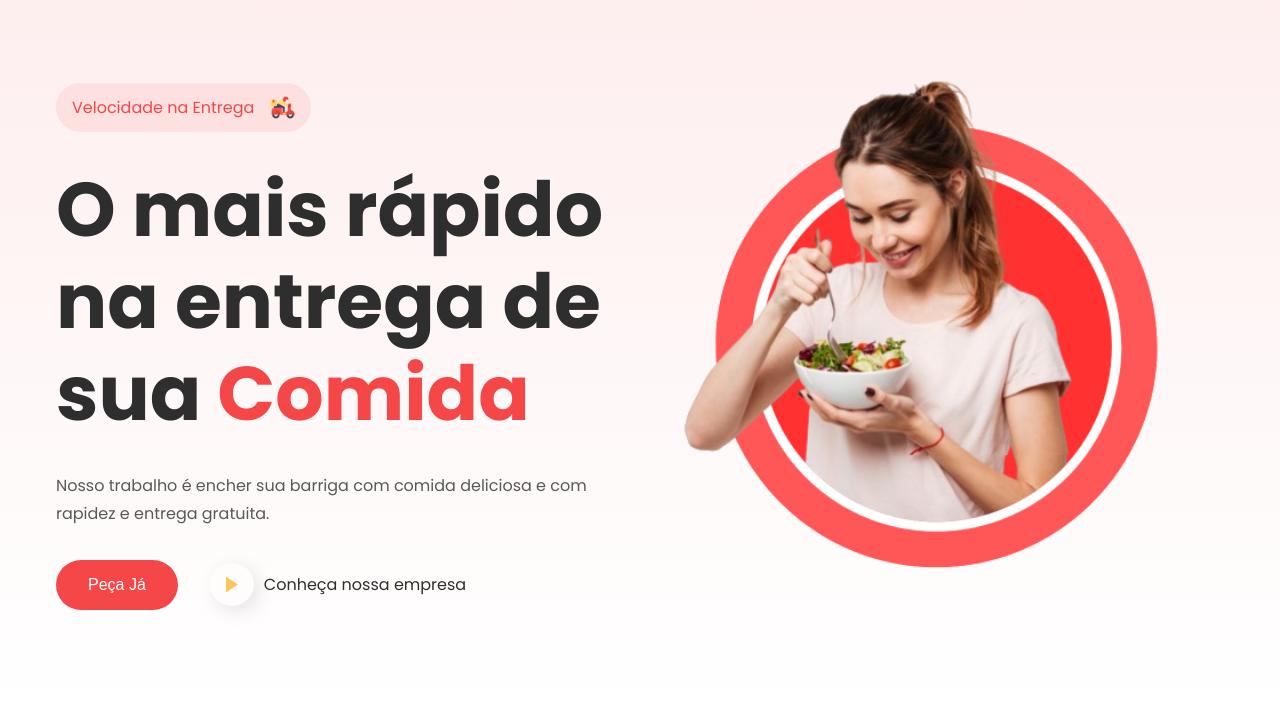
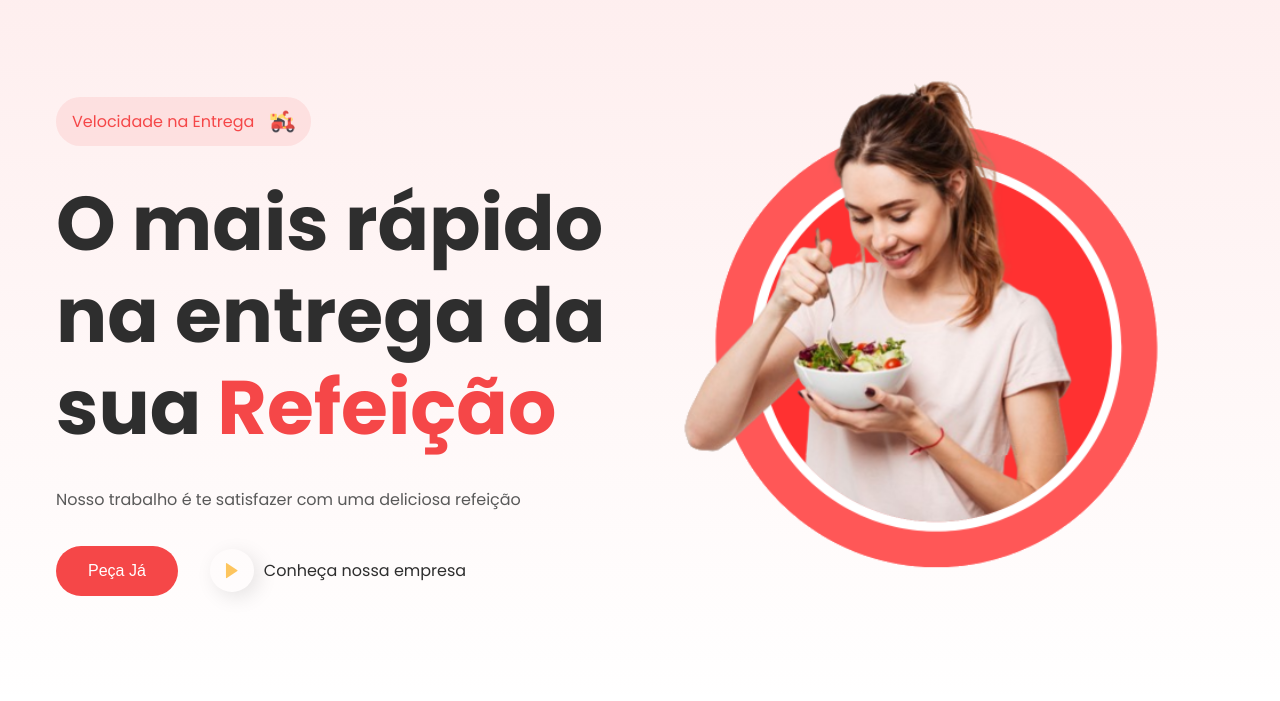
Before and after one commit to ValterSaraivaJunior/site-delivery, a plain HTML site: page index.html in a window 1280 px wide. Shown: the part 99-800 px from the top of the page. Drawn offline with nearby package versions, Linux system fonts and the light colour scheme.

Commit message:
Update index.html

```diff
--- a/index.html
+++ b/index.html
@@ -56,10 +56,10 @@
             Velocidade na Entrega
             <img src="img/delivery-bike.png" alt="header tag" />
           </div>
-          <h1>O mais rápido na entrega de sua <span>Comida</span></h1>
+          <h1>O mais rápido na entrega da sua <span>Refeição</span></h1>
           <p class="section__description">
-            Nosso trabalho é encher sua barriga com comida deliciosa e com rapidez
-            e entrega gratuita.
+            Nosso trabalho é te satisfazer com uma deliciosa refeição
+
           </p>
           <div class="header__btns">
             <button class="btn">Peça Já</button>
```
